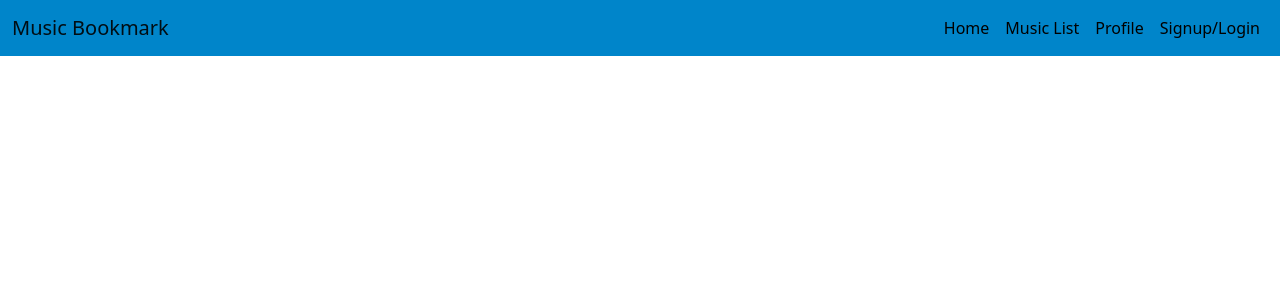
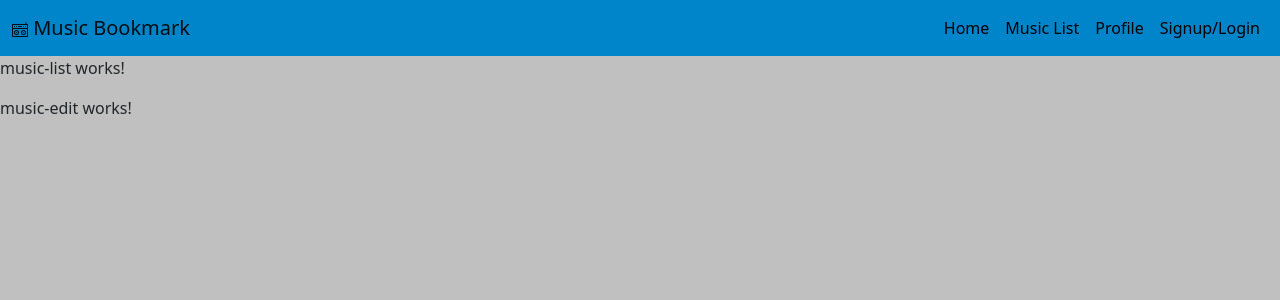
Before and after one commit to cruzgerman216/AngularProject-Music-App, an Angular app in the folder music-app/: page /musiclist/new in a window 1280 px wide. Before the commit this address led to /. Shown: the top 300 px of the page. Built offline with nearby package versions, Linux system fonts and the light colour scheme.

Commit message:
Updated routing, styling, and added music edit component

```diff
--- a/music-app/src/app/app-routing.module.ts
+++ b/music-app/src/app/app-routing.module.ts
@@ -2,12 +2,15 @@ import { NgModule } from '@angular/core';
 import { RouterModule, Routes } from '@angular/router';
 
 import { LandingPageComponent } from './landing-page/landing-page.component';
+import { MusicEditComponent } from './music-list/music-edit/music-edit.component';
 import { MusicListComponent } from './music-list/music-list.component';
 
 const routes: Routes = [
   {path: '', redirectTo: '/home', pathMatch: 'full'},
   {path: 'home', component: LandingPageComponent},
-  {path: 'musiclist', component: MusicListComponent}
+  {path: 'musiclist', component: MusicListComponent, children:[
+    {path: 'new', component: MusicEditComponent}
+  ]}
 ];
 
 @NgModule({
--- a/music-app/src/app/app.component.html
+++ b/music-app/src/app/app.component.html
@@ -1,8 +1,10 @@
 <app-header></app-header>
-<div class="containter">
-  <div class="row">
-    <div class="col-md-12">
-      <router-outlet></router-outlet>
+<div class="all">
+  <div class="containter">
+    <div class="row">
+      <div class="col-md-12">
+        <router-outlet></router-outlet>
+      </div>
     </div>
   </div>
 </div>
--- a/music-app/src/app/app.module.ts
+++ b/music-app/src/app/app.module.ts
@@ -6,13 +6,15 @@ import { AppComponent } from './app.component';
 import { HeaderComponent } from './header/header.component';
 import { MusicListComponent } from './music-list/music-list.component';
 import { LandingPageComponent } from './landing-page/landing-page.component';
+import { MusicEditComponent } from './music-list/music-edit/music-edit.component';
 
 @NgModule({
   declarations: [
     AppComponent,
     HeaderComponent,
     MusicListComponent,
-    LandingPageComponent
+    LandingPageComponent,
+    MusicEditComponent
   ],
   imports: [
     BrowserModule,
--- a/music-app/src/app/header/header.component.html
+++ b/music-app/src/app/header/header.component.html
@@ -2,6 +2,12 @@
 
   <div class="container-fluid">
     <a class="navbar-brand" href="#">
+      <svg xmlns="http://www.w3.org/2000/svg" width="16" height="16" fill="currentColor" class="bi bi-boombox" viewBox="0 0 16 16">
+        <path d="M2.5 5a.5.5 0 1 0 0-1 .5.5 0 0 0 0 1Zm2 0a.5.5 0 1 0 0-1 .5.5 0 0 0 0 1Zm7.5-.5a.5.5 0 1 1-1 0 .5.5 0 0 1 1 0Zm1.5.5a.5.5 0 1 0 0-1 .5.5 0 0 0 0 1Zm-7-1a.5.5 0 0 0 0 1h3a.5.5 0 0 0 0-1h-3Zm5.5 6.5a.5.5 0 1 1-1 0 .5.5 0 0 1 1 0Z"/>
+        <path d="M11.5 13a2.5 2.5 0 1 0 0-5 2.5 2.5 0 0 0 0 5Zm0-1a1.5 1.5 0 1 1 0-3 1.5 1.5 0 0 1 0 3ZM5 10.5a.5.5 0 1 1-1 0 .5.5 0 0 1 1 0Z"/>
+        <path d="M7 10.5a2.5 2.5 0 1 1-5 0 2.5 2.5 0 0 1 5 0Zm-1 0a1.5 1.5 0 1 0-3 0 1.5 1.5 0 0 0 3 0Z"/>
+        <path d="M14 0a.5.5 0 0 1 .5.5V2h.5a1 1 0 0 1 1 1v11a1 1 0 0 1-1 1H1a1 1 0 0 1-1-1V3a1 1 0 0 1 1-1h12.5V.5A.5.5 0 0 1 14 0ZM1 3v3h14V3H1Zm14 4H1v7h14V7Z"/>
+      </svg>
       Music Bookmark
     </a>
 
--- a/music-app/src/app/header/header.component.ts
+++ b/music-app/src/app/header/header.component.ts
@@ -6,6 +6,7 @@ import { Component, OnInit } from '@angular/core';
   styleUrls: ['./header.component.css']
 })
 export class HeaderComponent implements OnInit {
+  svgPath1: string = "M2.5 5a.5.5 0 1 0 0-1 .5.5 0 0 0 0 1Zm2 0a.5.5 0 1 0 0-1 .5.5 0 0 0 0 1Zm7.5-.5a.5.5 0 1 1-1 0 .5.5 0 0 1 1 0Zm1.5.5a.5.5 0 1 0 0-1 .5.5 0 0 0 0 1Zm-7-1a.5.5 0 0 0 0 1h3a.5.5 0 0 0 0-1h-3Zm5.5 6.5a.5.5 0 1 1-1 0 .5.5 0 0 1 1 0Z";
 
   constructor() { }
 
--- a/music-app/src/app/landing-page/landing-page.component.html
+++ b/music-app/src/app/landing-page/landing-page.component.html
@@ -1 +1,3 @@
-<h1>Welcome to the Music Bookmark</h1>
+<div class="container">
+  <h1>Welcome to the Music Bookmark</h1>
+</div>
--- /dev/null
+++ b/music-app/src/app/music-list/music-edit/music-edit.component.html
@@ -0,0 +1 @@
+<p>music-edit works!</p>
--- /dev/null
+++ b/music-app/src/app/music-list/music-edit/music-edit.component.ts
@@ -0,0 +1,15 @@
+import { Component, OnInit } from '@angular/core';
+
+@Component({
+  selector: 'app-music-edit',
+  templateUrl: './music-edit.component.html',
+  styleUrls: ['./music-edit.component.css']
+})
+export class MusicEditComponent implements OnInit {
+
+  constructor() { }
+
+  ngOnInit(): void {
+  }
+
+}
--- a/music-app/src/app/music-list/music-list.component.html
+++ b/music-app/src/app/music-list/music-list.component.html
@@ -1 +1,4 @@
-<p>music-list works!</p>
+<div>
+  <p>music-list works!</p>
+  <router-outlet></router-outlet>
+</div>
--- a/music-app/src/styles.css
+++ b/music-app/src/styles.css
@@ -1 +1,4 @@
 /* You can add global styles to this file, and also import other style files */
+body{
+  background-color: #bfc0bf;
+}
```
Also changed, not shown: music-app/src/app/music-list/music-edit/music-edit.component.css (added), 1 other file (tests, documents, lock files or other folders).
